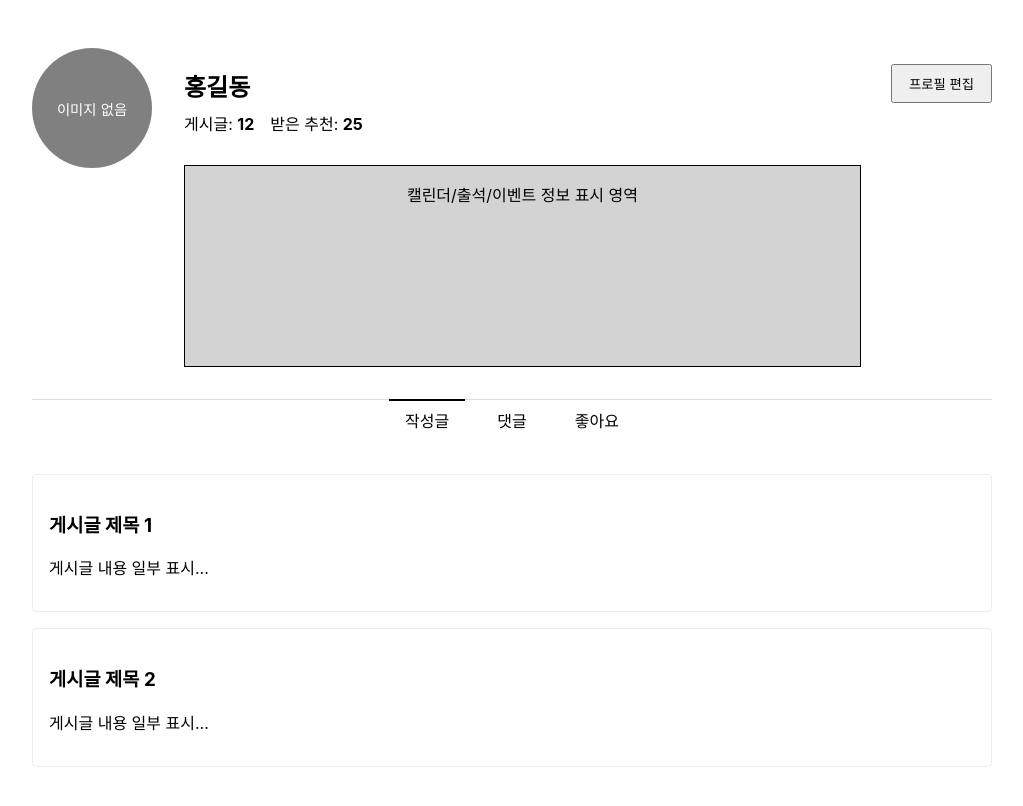
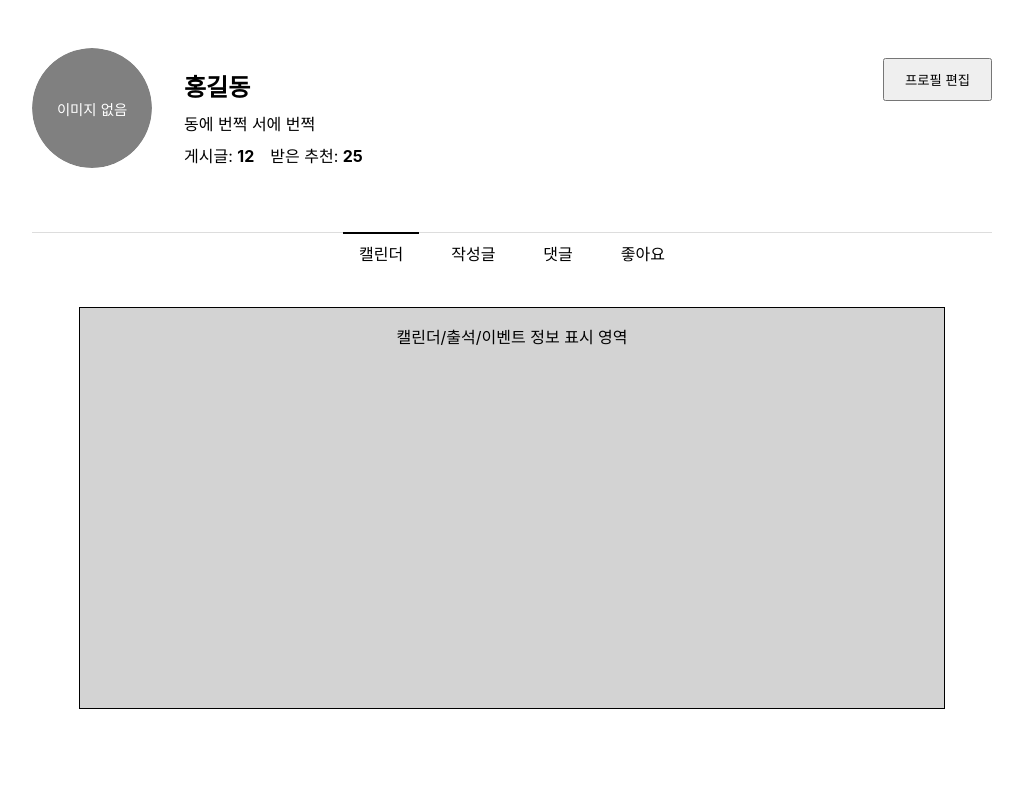
Before and after one commit to BlackMoreCode/FinalProject, a React (Create React App) app in the folder front/: page / in a window 1280 px wide. Shown: the top 806 px of the page, without its empty margins (128-1151 px from the left). Built offline with nearby package versions, Linux system fonts and the light colour scheme.

Commit message:
2025-02-21 15:10 프로필 페이지 수정

```diff
--- a/front/src/App.js
+++ b/front/src/App.js
@@ -1,8 +1,7 @@
-
 import React from "react";
 import { Route, BrowserRouter as Router, Routes } from "react-router-dom";
 
-import ProfilePage from "./page/ProfilePage";
+import ProfilePage from "./page/profile/ProfilePage";
 
 function App() {
   return (
--- a/front/src/component/profile/ProfileHeader.jsx
+++ /dev/null
@@ -1,34 +0,0 @@
-import React from "react";
-import "../../css/ProfileHeader.css";
-
-const ProfileHeader = ({ user }) => {
-  return (
-    <section className="profile-header">
-      <div className="profile-image">
-        {user.profileImg ? (
-          <img src={user.profileImg} alt={`${user.name} 프로필 이미지`} />
-        ) : (
-          <div className="profile-image-placeholder">이미지 없음</div>
-        )}
-      </div>
-      <div className="profile-info">
-        <h2 className="nickname">{user.name}</h2>
-        <div className="user-stats">
-          <span>
-            게시글: <strong>{user.postsCount}</strong>
-          </span>
-          <span>
-            받은 추천: <strong>{user.likesCount}</strong>
-          </span>
-        </div>
-        <div className="calendar-section">
-          {/* 실제로는 react-calendar, fullcalendar 등 라이브러리를 활용 가능 */}
-          <p>캘린더/출석/이벤트 정보 표시 영역</p>
-        </div>
-      </div>
-      <button className="edit-profile-btn">프로필 편집</button>
-    </section>
-  );
-};
-
-export default ProfileHeader;
--- a/front/src/css/ProfileHeader.css
+++ /dev/null
@@ -1,54 +0,0 @@
-.profile-header {
-  display: flex;
-  align-items: flex-start;
-  gap: 2rem;
-  margin-bottom: 2rem;
-}
-
-.profile-image img {
-  width: 120px;
-  height: 120px;
-  border-radius: 50%;
-  object-fit: cover;
-}
-
-.profile-image-placeholder {
-  width: 120px;
-  height: 120px;
-  border-radius: 50%;
-  background-color: gray;
-  display: flex;
-  justify-content: center;
-  align-items: center;
-  color: white;
-  font-size: 0.9rem;
-}
-
-.profile-info {
-  flex: 1;
-}
-
-.nickname {
-  font-size: 1.5rem;
-  margin-bottom: 0.5rem;
-}
-
-.user-stats span {
-  margin-right: 1rem;
-}
-
-.edit-profile-btn {
-  margin-top: 1rem;
-  padding: 0.5rem 1rem;
-  cursor: pointer;
-}
-
-.calendar-section {
-  margin-top: 30px;
-  margin-left: auto;
-  text-align: center;
-  width: 100%;
-  height: 200px;
-  background-color: lightgray;
-  border: 1px solid black;
-}
--- a/front/src/css/ProfilePage.css
+++ /dev/null
@@ -1,5 +0,0 @@
-.profile-page {
-  width: 80%;
-  margin: 0 auto;
-  padding: 2rem 0;
-}
--- a/front/src/css/ProfileTaps.css
+++ /dev/null
@@ -1,43 +0,0 @@
-.profile-tabs {
-  border-top: 1px solid #ddd;
-  padding-top: 0;
-}
-
-.tab-menu {
-  margin-top: 0;
-}
-
-/* 탭 메뉴를 중앙 정렬 */
-.tab-menu ul {
-  display: flex;
-  justify-content: center;
-  list-style: none;
-  gap: 1rem;
-  padding: 0;
-  margin-bottom: 2rem;
-  margin-top: 0px;
-}
-
-.tab-menu li {
-  padding: 0.5rem 1rem;
-  border-bottom: 2px solid transparent;
-  position: relative;
-  cursor: pointer;
-}
-
-/* 활성 탭에 대해, 기존의 border-bottom 대신에 상단에 검은 선을 생성 */
-.tab-menu li.active::before {
-  content: "";
-  position: absolute;
-  top: -1px; /* 구분선과 겹치도록 위치 조정 (필요시 값 조정) */
-  left: 0;
-  right: 0;
-  border-top: 2px solid #000;
-}
-
-.user-post {
-  border: 1px solid #eee;
-  padding: 1rem;
-  margin-bottom: 1rem;
-  border-radius: 4px;
-}
--- /dev/null
+++ b/front/src/page/profile/Profile.jsx
@@ -0,0 +1,42 @@
+import React from "react";
+import {
+  ProfileHeaderContainer,
+  ProfileImageWrapper,
+  ProfileImage,
+  ProfileImagePlaceholder,
+  ProfileInfo,
+  Nickname,
+  UserStats,
+  Introduce,
+} from "./style/ProfileStyle";
+
+const Profile = ({ user }) => {
+  return (
+    <ProfileHeaderContainer>
+      <ProfileImageWrapper>
+        {user.profileImg ? (
+          <ProfileImage
+            src={user.profileImg}
+            alt={`${user.name} 프로필 이미지`}
+          />
+        ) : (
+          <ProfileImagePlaceholder>이미지 없음</ProfileImagePlaceholder>
+        )}
+      </ProfileImageWrapper>
+      <ProfileInfo>
+        <Nickname>{user.name}</Nickname>
+        <UserStats>
+          <Introduce>{user.introduce}</Introduce>
+          <span>
+            게시글: <strong>{user.postsCount}</strong>
+          </span>
+          <span>
+            받은 추천: <strong>{user.likesCount}</strong>
+          </span>
+        </UserStats>
+      </ProfileInfo>
+    </ProfileHeaderContainer>
+  );
+};
+
+export default Profile;
--- a/front/src/page/ProfilePage.js
+++ b/front/src/page/profile/ProfilePage.js
@@ -1,12 +1,18 @@
 import React, { useEffect, useState } from "react";
-import ProfileHeader from "../component/profile/ProfileHeader";
-import ProfileTabs from "../component/profile/ProfileTaps";
-import "../css/ProfilePage.css";
+import Profile from "./Profile";
+import ProfileTabs from "./ProfileTaps";
+import {
+  ProfilePageContainer,
+  ProfilePageHeader,
+  ProfileButtonContainer,
+  ProfileButton,
+} from "./style/ProfilePageStyle";
 
 const ProfilePage = () => {
   // 실제로는 백엔드에서 fetch하거나 props로 받을 수 있게
   const [user, setUser] = useState({
     name: "홍길동",
+    introduce: "동에 번쩍 서에 번쩍",
     profileImg: "",
     postsCount: 12,
     likesCount: 25,
@@ -21,10 +27,15 @@ const ProfilePage = () => {
   }, []);
 
   return (
-    <main className="profile-page">
-      <ProfileHeader user={user} />
+    <ProfilePageContainer>
+      <ProfilePageHeader>
+        <Profile user={user} />
+        <ProfileButtonContainer>
+          <ProfileButton>프로필 편집</ProfileButton>
+        </ProfileButtonContainer>
+      </ProfilePageHeader>
       <ProfileTabs />
-    </main>
+    </ProfilePageContainer>
   );
 };
 
--- a/front/src/component/profile/ProfileTaps.jsx
+++ b/front/src/page/profile/ProfileTaps.jsx
@@ -1,69 +1,85 @@
 import React, { useState } from "react";
-import "../../css/ProfileTaps.css";
+import {
+  ProfileTabsContainer,
+  TabMenu,
+  TabList,
+  TabItem,
+  TabContent,
+  CalendarSection,
+  UserPost,
+} from "./style/ProfileTabsStyle";
 
 const ProfileTabs = () => {
-  const [activeTab, setActiveTab] = useState("posts");
+  const [activeTab, setActiveTab] = useState("calendar");
 
   const handleTabChange = (tabName) => {
     setActiveTab(tabName);
   };
 
   return (
-    <section className="profile-tabs">
-      <nav className="tab-menu">
-        <ul>
-          <li
+    <ProfileTabsContainer>
+      <TabMenu>
+        <TabList>
+          <TabItem
+            className={activeTab === "calendar" ? "active" : ""}
+            onClick={() => handleTabChange("calendar")}
+          >
+            캘린더
+          </TabItem>
+          <TabItem
             className={activeTab === "posts" ? "active" : ""}
             onClick={() => handleTabChange("posts")}
           >
             작성글
-          </li>
-          <li
+          </TabItem>
+          <TabItem
             className={activeTab === "comments" ? "active" : ""}
             onClick={() => handleTabChange("comments")}
           >
             댓글
-          </li>
-          <li
+          </TabItem>
+          <TabItem
             className={activeTab === "likes" ? "active" : ""}
             onClick={() => handleTabChange("likes")}
           >
             좋아요
-          </li>
-        </ul>
-      </nav>
+          </TabItem>
+        </TabList>
+      </TabMenu>
 
-      <div className="tab-content">
+      <TabContent>
+        {activeTab === "calendar" && (
+          <CalendarSection>
+            <p>캘린더/출석/이벤트 정보 표시 영역</p>
+          </CalendarSection>
+        )}
+
         {activeTab === "posts" && (
           <div className="posts">
-            {/* 게시글 리스트 렌더링 예시 */}
-            <article className="user-post">
+            <UserPost>
               <h3>게시글 제목 1</h3>
               <p>게시글 내용 일부 표시...</p>
-            </article>
-            <article className="user-post">
+            </UserPost>
+            <UserPost>
               <h3>게시글 제목 2</h3>
               <p>게시글 내용 일부 표시...</p>
-            </article>
-            {/* ... */}
+            </UserPost>
           </div>
         )}
 
         {activeTab === "comments" && (
           <div className="comments">
             <p>댓글 리스트 예시</p>
-            {/* 댓글 리스트 렌더링 */}
           </div>
         )}
 
         {activeTab === "likes" && (
           <div className="likes">
             <p>좋아요한 글/댓글 리스트 예시</p>
-            {/* 좋아요 리스트 렌더링 */}
           </div>
         )}
-      </div>
-    </section>
+      </TabContent>
+    </ProfileTabsContainer>
   );
 };
 
--- /dev/null
+++ b/front/src/page/profile/style/ProfilePageStyle.jsx
@@ -0,0 +1,28 @@
+import styled from "styled-components";
+
+export const ProfilePageContainer = styled.div`
+  width: 80%;
+  margin: 0 auto;
+  padding: 2rem 0;
+`;
+
+export const ProfilePageHeader = styled.div`
+  display: flex;
+  justify-content: space-between;
+  margin-bottom: 2rem;
+`;
+
+export const ProfileButtonContainer = styled.div`
+  display: flex;
+  flex-direction: column; /* 버튼을 세로 정렬 */
+  align-items: flex-start;
+  justify-content: flex-start;
+  height: 100%;
+  gap: 5px; /* 버튼 간격 추가 */
+`;
+
+export const ProfileButton = styled.button`
+  margin-top: 10px;
+  padding: 10px 20px;
+  cursor: pointer;
+`;
--- /dev/null
+++ b/front/src/page/profile/style/ProfileStyle.jsx
@@ -0,0 +1,55 @@
+import styled from "styled-components";
+
+export const ProfileHeaderContainer = styled.section`
+  display: flex;
+  align-items: flex-start;
+  gap: 2rem;
+  margin-bottom: 2rem;
+`;
+
+export const ProfileImageWrapper = styled.div`
+  width: 120px;
+  height: 120px;
+  border-radius: 50%;
+  overflow: hidden;
+`;
+
+export const ProfileImage = styled.img`
+  width: 100%;
+  height: 100%;
+  object-fit: cover;
+`;
+
+export const ProfileImagePlaceholder = styled.div`
+  width: 100%;
+  height: 100%;
+  border-radius: 50%;
+  background-color: gray;
+  display: flex;
+  justify-content: center;
+  align-items: center;
+  color: white;
+  font-size: 0.9rem;
+`;
+
+export const ProfileInfo = styled.div`
+  flex: 1;
+`;
+
+export const Nickname = styled.h2`
+  font-size: 1.5rem;
+  margin-bottom: 0.5rem;
+`;
+
+export const Introduce = styled.p`
+  margin-top: 0;
+  margin-bottom: 0.5rem;
+`;
+
+export const UserStats = styled.div`
+  margin-bottom: 0;
+
+  span {
+    margin-right: 1rem;
+  }
+`;
--- /dev/null
+++ b/front/src/page/profile/style/ProfileTabsStyle.jsx
@@ -0,0 +1,57 @@
+import styled from "styled-components";
+
+export const ProfileTabsContainer = styled.section`
+  border-top: 1px solid #ddd;
+  padding-top: 0;
+`;
+
+export const TabMenu = styled.nav`
+  margin-top: 0;
+`;
+
+export const TabList = styled.ul`
+  display: flex;
+  justify-content: center;
+  list-style: none;
+  gap: 1rem;
+  padding: 0;
+  margin-bottom: 2rem;
+  margin-top: 0px;
+`;
+
+export const TabItem = styled.li`
+  padding: 0.5rem 1rem;
+  border-bottom: 2px solid transparent;
+  position: relative;
+  cursor: pointer;
+
+  &.active::before {
+    content: "";
+    position: absolute;
+    top: -1px;
+    left: 0;
+    right: 0;
+    border-top: 2px solid #000;
+  }
+`;
+
+export const TabContent = styled.div`
+  align-items: center;
+  justify-content: center;
+`;
+
+export const CalendarSection = styled.div`
+  margin: 30px auto;
+  text-align: center;
+  width: 90%;
+  height: 400px;
+  background-color: lightgray;
+  border: 1px solid black;
+`;
+
+export const UserPost = styled.article`
+  border: 1px solid #eee;
+  padding: 1rem;
+  margin-bottom: 1rem;
+  border-radius: 4px;
+`;
```
